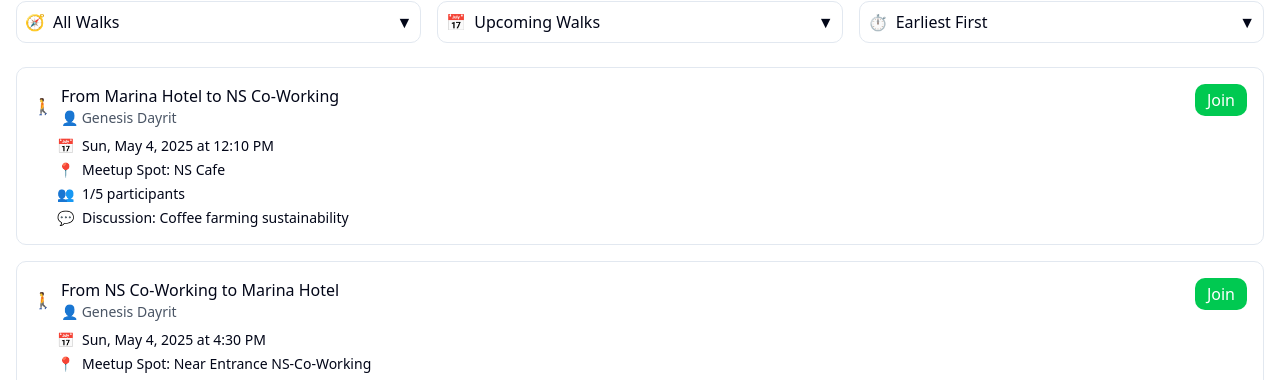
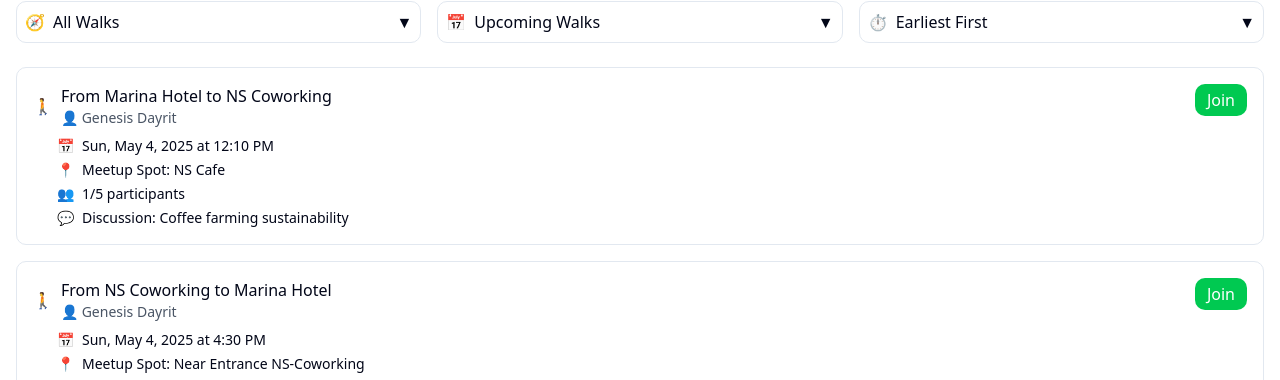
Before and after one commit to genesisdayrit/ns-walk, a Next.js app in the folder frontend/: page /home in a window 1280 px wide. Shown: the part 572-952 px from the top of the page. Built offline with nearby package versions, Linux system fonts and the light colour scheme.

Commit message:
change usage of 'Co-working' to Coworking

```diff
--- a/frontend/src/app/create-walk/page.tsx
+++ b/frontend/src/app/create-walk/page.tsx
@@ -81,7 +81,7 @@ export default function CreateWalkPage() {
                     className="sr-only"
                   />
                   <span className="text-center font-medium">
-                    From Marina Hotel to NS Co-Working
+                    From Marina Hotel to NS Coworking
                   </span>
                 </Label>
 
@@ -95,7 +95,7 @@ export default function CreateWalkPage() {
                     className="sr-only"
                   />
                   <span className="text-center font-medium">
-                    From NS Co-Working to Marina Hotel
+                    From NS Coworking to Marina Hotel
                   </span>
                 </Label>
               </RadioGroup>
@@ -153,7 +153,7 @@ export default function CreateWalkPage() {
                     </>
                   ) : (
                     <>
-                      <SelectItem value="ns-coworking-entrance">Near Entrance NS-Co-Working</SelectItem>
+                      <SelectItem value="ns-coworking-entrance">Near Entrance NS-Coworking</SelectItem>
                       <SelectItem value="custom">Setup Custom Meetup Spot</SelectItem>
                     </>
                   )}
--- a/frontend/src/app/home/page.tsx
+++ b/frontend/src/app/home/page.tsx
@@ -38,7 +38,7 @@ export default function Home() {
   const [walks, setWalks] = useState<Walk[]>([
     {
       id: 1,
-      title: "From Marina Hotel to NS Co-Working",
+      title: "From Marina Hotel to NS Coworking",
       user: "Genesis Dayrit",
       dateTime: new Date(2025, 4, 4, 12, 10), // May 4, 2025, 12:10 pm
       meetupSpot: "NS Cafe",
@@ -48,10 +48,10 @@ export default function Home() {
     },
     {
       id: 2,
-      title: "From NS Co-Working to Marina Hotel",
+      title: "From NS Coworking to Marina Hotel",
       user: "Genesis Dayrit",
       dateTime: new Date(2025, 4, 4, 16, 30), // May 4, 2025, 4:30 pm
-      meetupSpot: "Near Entrance NS-Co-Working",
+      meetupSpot: "Near Entrance NS-Coworking",
       participants: "1/5 participants",
       direction: "coworking-to-marina",
       discussionTopic: "Tech trends in 2025"
@@ -59,7 +59,7 @@ export default function Home() {
     // Add a past walk for testing the time filter
     {
       id: 3,
-      title: "From Marina Hotel to NS Co-Working",
+      title: "From Marina Hotel to NS Coworking",
       user: "Genesis Dayrit",
       dateTime: new Date(2025, 4, 2, 10, 0), // May 2, 2025, 10:00 am (past relative to May 3)
       meetupSpot: "NS Cafe",
```
